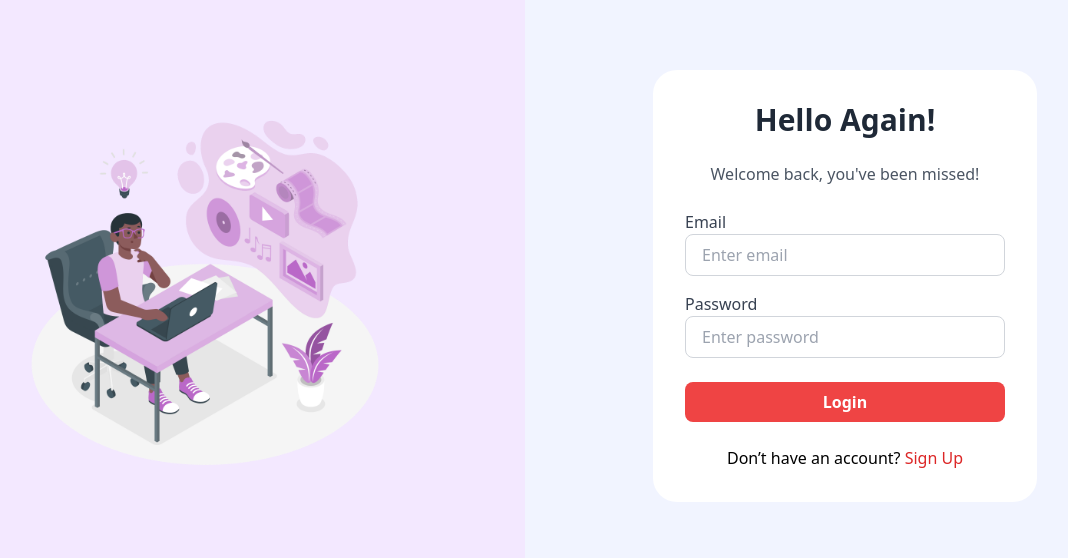
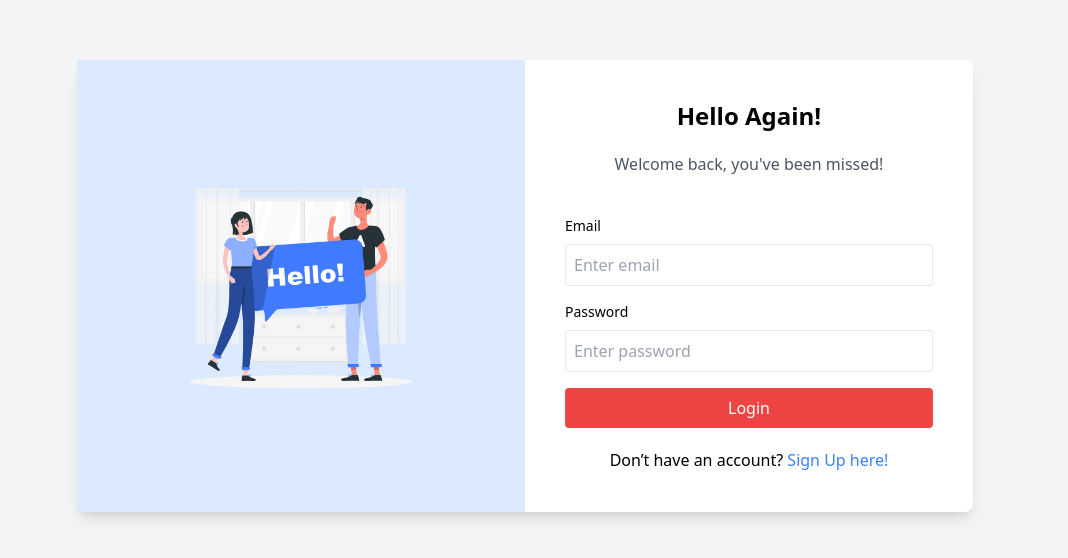
Before and after one commit to Dharanidharannov/blog-app, a Next.js app: page /SignIn in a window 1280 px wide. Shown: the part 114-672 px from the top of the page, without its empty margins (115-1183 px from the left). Built offline with nearby package versions, Linux system fonts and the light colour scheme.

Commit message:
SignIn page style changed

```diff
--- a/app/Navbar/page.jsx
+++ b/app/Navbar/page.jsx
@@ -65,9 +65,6 @@ function Navbar() {
           <li className="group">
             <Link href="/about" className="relative transition duration-300 ease-in-out hover:text-gray-400">Add Blog</Link>
           </li>
-          <li className="group">
-            <Link href="/contact" className="relative transition duration-300 ease-in-out hover:text-gray-400">Contact</Link>
-          </li>
           <li className="relative">
             {isLoggedIn ? (
               <div className="flex items-center">
@@ -87,7 +84,7 @@ function Navbar() {
                 )}
               </div>
             ) : (
-              <Link href="/SignIn" onClick={handleLoginClick} className="hover:text-white transition duration-300 ease-in-out">Login</Link>
+              <Link href="/SignIn" onClick={handleLoginClick} className=" transition duration-300 ease-in-out hover:text-gray-400">Login</Link>
             )}
           </li>
         </ul>
@@ -98,8 +95,8 @@ function Navbar() {
             <h2 className="text-lg font-semibold mb-4 text-black">Confirm Logout</h2>
             <p className="mb-6 text-black">Are you sure you want to log out?</p>
             <div className="flex justify-end space-x-4">
-              <button onClick={handleLogout} className="bg-red-500 text-white px-4 py-2 rounded-xl hover:bg-red-600">OK</button>
-              <button onClick={closeLogoutModal} className="bg-gray-300 text-gray-800 px-4 py-2 rounded-xl hover:bg-gray-400">Cancel</button>
+              <button onClick={handleLogout} className=" text-red-500 px-4 py-2 rounded-xl hover:bg-red-100">OK</button>
+              <button onClick={closeLogoutModal} className=" text-gray-800 px-4 py-2 rounded-xl hover:bg-gray-100">Cancel</button>
             </div>
           </div>
         </div>
--- a/app/SignIn/page.jsx
+++ b/app/SignIn/page.jsx
@@ -1,88 +1,104 @@
 "use client";
 
-import React, { useState } from 'react';
-import { useRouter } from 'next/navigation';
-import Link from 'next/link';
-import loginService from '../../Services/Login.service';
+import React, { useState } from "react";
+import { useRouter } from "next/navigation";
+import Image from "next/image";
+import loginService from "@/Services/Login.service";
+import { ClipLoader } from "react-spinners";
 
 function Login() {
-  const [email, setEmail] = useState('');
-  const [password, setPassword] = useState('');
-  const [errorMsg, setErrorMsg] = useState('');
-  const [successMsg, setSuccessMsg] = useState('');
+  const [email, setEmail] = useState("");
+  const [password, setPassword] = useState("");
+  const [errorMsg, setErrorMsg] = useState("");
+  const [successMsg, setSuccessMsg] = useState("");
   const [loading, setLoading] = useState(false);
   const router = useRouter();
 
   const handleLogin = async (e) => {
     e.preventDefault();
-    setErrorMsg('');
-    setSuccessMsg('');
+    setErrorMsg("");
+    setSuccessMsg("");
     setLoading(true);
 
     try {
       const result = await loginService.loginUser(email, password);
-      if (result && result.message === 'Login successful') {
-        sessionStorage.setItem('isLoggedIn', 'true');
+      if (result && result.message === "Login successful") {
+        sessionStorage.setItem("isLoggedIn", "true");
         setSuccessMsg(result.message);
-        router.push('/User');
+        router.push("/User");
       } else {
         setErrorMsg(result.message);
       }
     } catch (error) {
       console.error("Login error:", error);
-      setErrorMsg('Please try again later');
+      setErrorMsg("Please try again later");
     } finally {
       setLoading(false);
     }
   };
 
   return (
-    <div className="min-h-screen flex">
-      <div className="w-1/2 flex justify-center items-center bg-purple-100">
-        <img src="/images/login-logo.png" alt="Illustration" className="h-96" />
+    <div className="flex items-center justify-center h-screen bg-gray-100 ">
+      <div className="flex bg-white rounded-lg shadow-lg w-full max-w-4xl">
+
+        <div className="w-1/2 p-20 bg-blue-100 flex justify-center items-center">
+          <Image src="/images/login-logo.png" width={800} height={50} className="h-fix w-96 " alt="Login Illustration" />
         </div>
-      <div className="w-1/2 flex flex-col justify-center items-center bg-custom-blue">
-        <div className="w-96 bg-white rounded-3xl p-8">
-          <h2 className="text-3xl font-bold text-gray-800 text-center mb-6">Hello Again!</h2>
-          <p className="text-gray-600 text-center mb-6">Welcome back, you've been missed!</p>
+
+        <div className="w-1/2 p-10">
+          <h2 className="text-2xl font-bold mb-5 text-center">Hello Again!</h2>
+          <p className="text-center mb-10 text-gray-600">
+            Welcome back, you've been missed!
+          </p>
+
           <form onSubmit={handleLogin}>
             <div className="mb-4">
-              <label className="block text-gray-700">Email</label>
+              <label className="block text-sm mb-2">Email</label>
               <input
                 type="email"
-                placeholder="Enter email"
                 value={email}
                 onChange={(e) => setEmail(e.target.value)}
+                placeholder="Enter email"
+                className="w-full p-2 border rounded"
                 required
-                className="w-full px-4 py-2 rounded-lg border border-gray-300 focus:outline-none focus:ring-none"
               />
             </div>
+
             <div className="mb-4">
-              <label className="block text-gray-700">Password</label>
+              <label className="block text-sm mb-2">Password</label>
               <input
                 type="password"
-                placeholder="Enter password"
                 value={password}
                 onChange={(e) => setPassword(e.target.value)}
+                placeholder="Enter password"
+                className="w-full p-2 border rounded"
                 required
-                className="w-full px-4 py-2 rounded-lg border border-gray-300 focus:outline-none "
               />
             </div>
-            <div className="mb-6 mt-6">
+
             <button
               type="submit"
-                disabled={loading}
-                className={`w-full ${loading ? 'bg-gray-400' : 'bg-red-500 hover:bg-red-600'} text-white font-bold py-2 rounded-lg transition duration-300`}
+              className="w-full bg-red-500 text-white py-2 rounded hover:bg-red-600"
             >
-                {loading ? 'Loading...' : 'Login'}
+              Login
             </button>
+          </form>
+
+          {loading && (
+            <div className="flex justify-center mt-6">
+              <ClipLoader color="#3b82f6" size={30} />
             </div>
-            {errorMsg && <p className="text-red-600 text-center">{errorMsg}</p>}
-            {successMsg && <p className="text-green-600 text-center">{successMsg}</p>}
-            <p className="mt-4 text-center">
-              Don’t have an account? <Link href="/signup" className="text-red-600 ">Sign Up</Link>
+          )}
+
+          {errorMsg && <p className="text-red-600 mt-3">{errorMsg}</p>}
+          {successMsg && <p className="text-green-600 mt-3">{successMsg}</p>}
+
+          <p className="text-center mt-5">
+            Don’t have an account?{" "}
+            <a href="/signup" className="text-blue-500">
+              Sign Up here!
+            </a>
           </p>
-          </form>
         </div>
       </div>
     </div>
--- a/app/User/page.jsx
+++ b/app/User/page.jsx
@@ -1,18 +1,25 @@
 "use client";
 
-import React, { useContext, useEffect, useState } from "react";
+import React, { useEffect, useState } from "react";
 import BlogService from "@/Services/UserPage.service";
 import Link from "next/link";
+import { useRouter } from "next/navigation";
 import Navbar from "../Navbar/page";
+import { ClipLoader } from "react-spinners";
 
 function BlogPage() {
   const [blogs, setBlogs] = useState([]);
+  const [isLoggedIn, setIsLoggedIn] = useState(false);
+  const [loading, setLoading] = useState(true);
+  const router = useRouter();
 
   useEffect(() => {
+    const loggedInUser = sessionStorage.getItem("isLoggedIn");
+    setIsLoggedIn(loggedInUser === "true");
+
     const getBlogs = async () => {
       try {
         const blogData = await BlogService.getBlogs();
-
         if (blogData && Array.isArray(blogData.blogs)) {
           setBlogs(blogData.blogs);
         } else {
@@ -21,11 +28,21 @@ function BlogPage() {
       } catch (error) {
         console.error("Failed to fetch blogs:", error);
         setBlogs([]);
+      } finally {
+        setLoading(false);
       }
     };
 
     getBlogs();
   }, []);
+
+  const handleBlogClick = (blogId) => {
+    if (isLoggedIn) {
+      router.push(`/BlogDisplay/${blogId}`);
+    } else {
+      router.push("/SignIn");
+    }
+  };
 
   return (
     <div>
@@ -49,11 +66,20 @@ function BlogPage() {
           </li>
         </ul>
       </div>
+
+      {loading ? (
+        <div className="flex items-center justify-center w-full h-[70vh]">
+          <ClipLoader color="#3b82f6" size={50} />
+        </div>
+      ) : (
         <div className="grid grid-cols-1 sm:grid-cols-2 lg:grid-cols-4 gap-14 px-20 mt-16">
           {Array.isArray(blogs) && blogs.length > 0 ? (
             blogs.map((blog) => (
-            <Link href={`/BlogDisplay/${blog._id}`} key={blog._id}>
-              <div className="bg-white rounded-2xl overflow-hidden flex flex-col items-center p-4 transform transition-all hover:scale-105">
+              <div
+                key={blog._id}
+                onClick={() => handleBlogClick(blog._id)}
+                className="bg-white rounded-2xl overflow-hidden flex flex-col items-center p-4 transform transition-all hover:scale-105 cursor-pointer"
+              >
                 <div className="w-full h-48 overflow-hidden rounded-lg">
                   <img
                     src={blog.imageUrl}
@@ -62,24 +88,29 @@ function BlogPage() {
                   />
                 </div>
                 <div className="mt-4 w-full">
-                  <h1 className="text-lg font-bold mb-1 text-gray-800">{blog.title}</h1>
+                  <h1 className="text-lg font-bold mb-1 text-gray-800">
+                    {blog.title}
+                  </h1>
                   <p className="text-sm text-gray-700 line-clamp-2">
-                    {blog.content.replace(/(<([^>]+)>)/gi, "").substring(0, 100)}...
+                    {blog.content.replace(/(<([^>]+)>)/gi, "").substring(0, 100)}
+                    ...
                   </p>
-                  <div className=" justify-between items-center mt-3">
+                  <div className="justify-between items-center mt-3">
                     <p className="mt-2 text-sm font-semibold">
                       By: {blog.user.username}
                     </p>
-                    <p className="mt-1 text-gray-400 text-sm">{blog.user.email}</p>
+                    <p className="mt-1 text-gray-400 text-sm">
+                      {blog.user.email}
+                    </p>
                   </div>
                 </div>
               </div>
-            </Link>
             ))
           ) : (
             <p>No blogs available.</p>
           )}
         </div>
+      )}
     </div>
   );
 }
--- a/package.json
+++ b/package.json
@@ -17,7 +17,8 @@
     "next-auth": "^4.24.8",
     "react": "^18",
     "react-dom": "^18",
-    "react-router-dom": "^6.26.2"
+    "react-router-dom": "^6.26.2",
+    "react-spinners": "^0.14.1"
   },
   "devDependencies": {
     "eslint": "^8",
```
Also changed, not shown: public/images/login-logo.png, 1 other file (tests, documents, lock files or other folders). Lines whose indentation alone changed are shown as unchanged.
